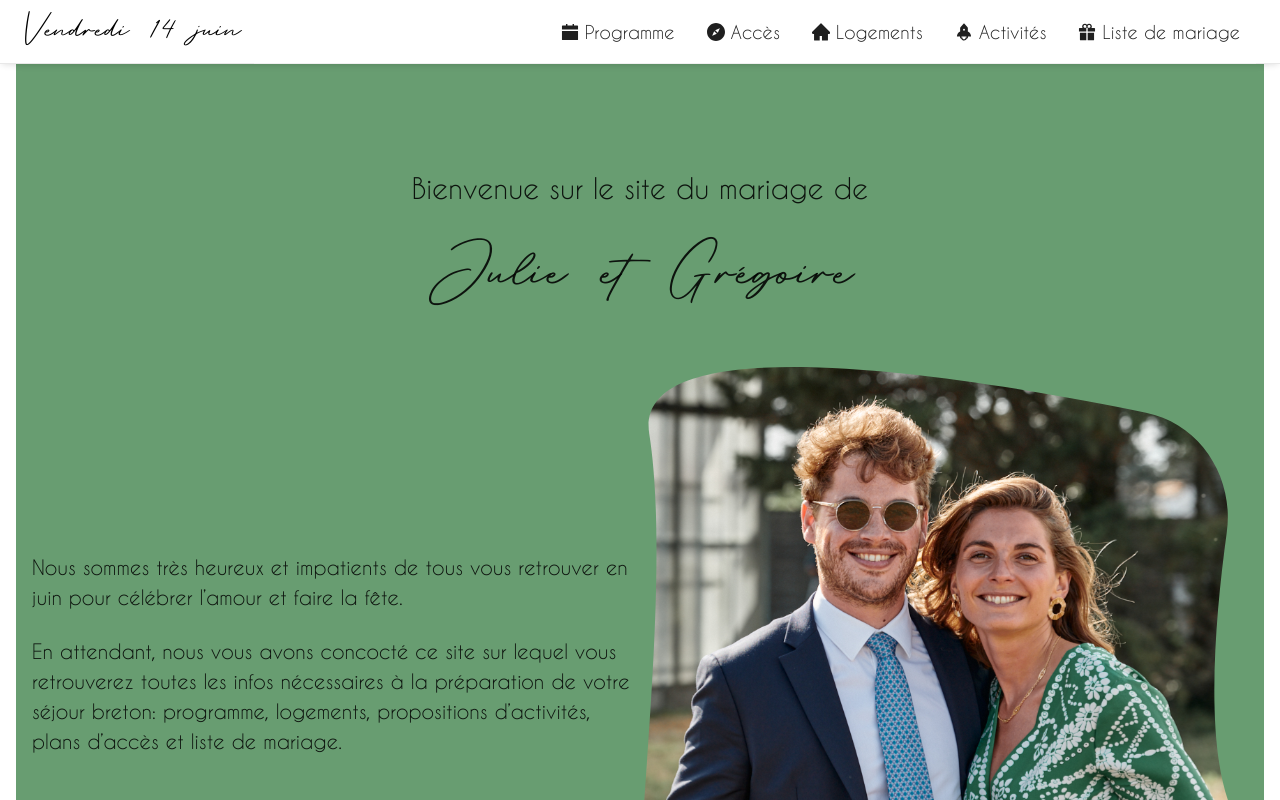
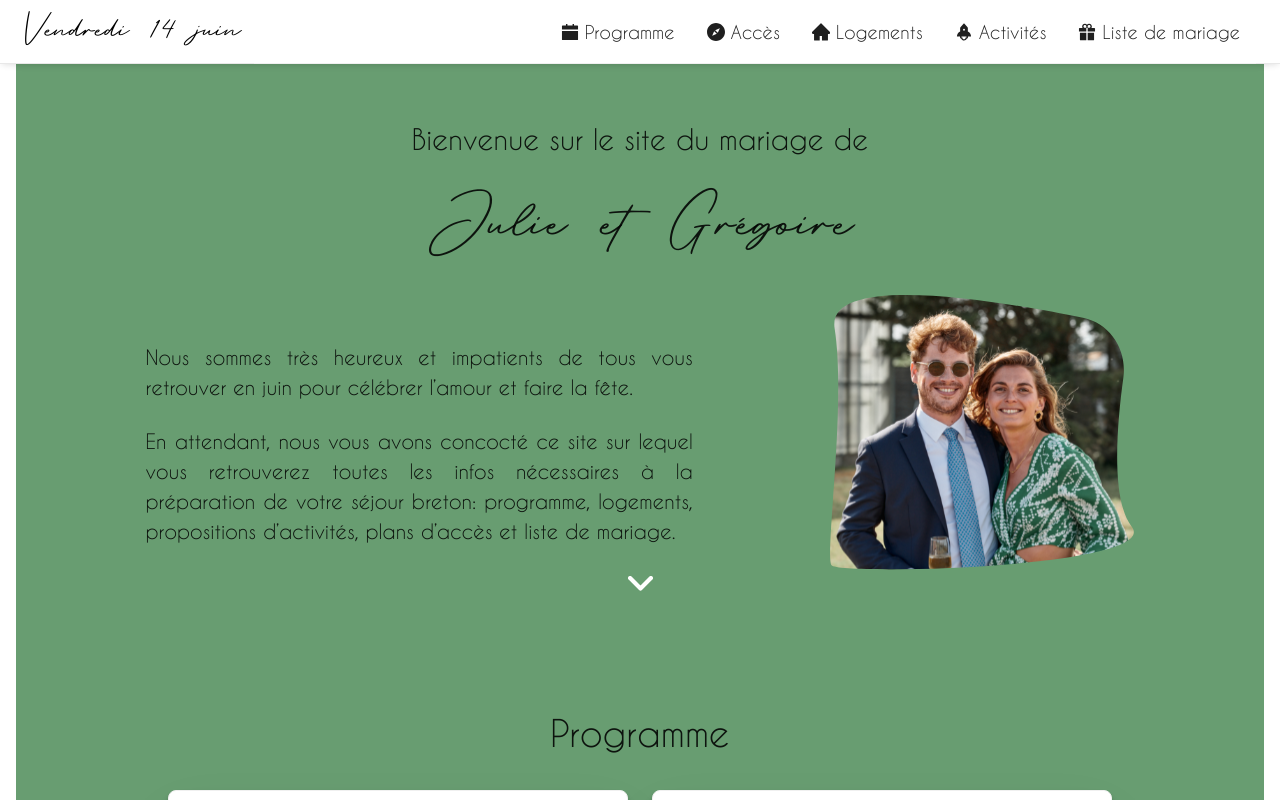
Before and after one commit to GregdTd/gregdtd.github.io, a React (Vite) app: page / in a window 1280 px wide. Shown: the top 800 px of the page. Built offline with nearby package versions, Linux system fonts and the light colour scheme.

Commit message:
Few adjustement here and there

```diff
--- a/src/components/Menu.tsx
+++ b/src/components/Menu.tsx
@@ -1,7 +1,7 @@
 import { CalendarFilled, CompassFilled, GiftFilled, HomeFilled, RocketFilled } from '@ant-design/icons'
 import type { MenuProps } from 'antd'
 import { Menu as BaseMenu } from 'antd'
-import React, { useState } from 'react'
+import React from 'react'
 import { scroller } from 'react-scroll'
 import styled from 'styled-components'
 import { Colors } from '../styles/Colors'
@@ -34,18 +34,22 @@ const items: MenuProps['items'] = [
     },
 ]
 
-export const Menu: React.FC<{ mode: 'horizontal' | 'vertical' | 'inline'; showDrawer?: () => void }> = ({ mode, showDrawer }) => {
-    const [current, setCurrent] = useState('mail')
-
+interface BaseMenuProps {
+    mode: 'horizontal' | 'vertical' | 'inline'
+    currentValueSelected: string | undefined
+    setCurrentValue: React.Dispatch<string | undefined>
+    showDrawer?: () => void
+}
+export const Menu: React.FC<BaseMenuProps> = ({ mode, currentValueSelected, setCurrentValue, showDrawer }) => {
     const onClick: MenuProps['onClick'] = (e) => {
-        setCurrent(e.key)
+        setCurrentValue(e.key)
         if (showDrawer !== undefined) {
             showDrawer()
         }
-        scroller.scrollTo(e.key, { smooth: true, duration: 500 })
+        scroller.scrollTo(e.key, { smooth: true, duration: 500, offset: 30 })
     }
 
-    return <SMenu onClick={onClick} selectedKeys={[current]} mode={mode} items={items} />
+    return <SMenu onClick={onClick} selectedKeys={currentValueSelected ? [currentValueSelected] : undefined} mode={mode} items={items} />
 }
 
 const SMenu = styled(BaseMenu)`
--- a/src/components/NavigationBar.tsx
+++ b/src/components/NavigationBar.tsx
@@ -12,15 +12,21 @@ const TITLE = 'Vendredi 14 juin'
 
 export const NavigationBar = () => {
     const [open, setOpen] = useState(false)
+    const [current, setCurrent] = useState(undefined)
     const showDrawer = () => {
         setOpen(!open)
     }
     const isTabletOrMobile = useMedia(`screen and (max-width: 1024px)`)
 
+    const onTitleClick = () => {
+        setCurrent(undefined)
+        animateScroll.scrollToTop({ duration: 500, smooth: true })
+    }
+
     return (
         <Header>
             <nav>
-                <Title onClick={() => animateScroll.scrollToTop({ duration: 500, smooth: true })}>{TITLE}</Title>
+                <Title onClick={onTitleClick}>{TITLE}</Title>
                 <NavBarMenu>
                     {isTabletOrMobile ? (
                         <>
@@ -28,11 +34,11 @@ export const NavigationBar = () => {
                                 <MenuOutlined />
                             </BurgerButton>
                             <Drawer title={TITLE} placement="right" closable={true} onClose={showDrawer} open={open} style={{ zIndex: 99999 }}>
-                                <Menu mode="inline" showDrawer={showDrawer} />
+                                <Menu mode="inline" showDrawer={showDrawer} currentValueSelected={current} setCurrentValue={setCurrent} />
                             </Drawer>
                         </>
                     ) : (
-                        <Menu mode="horizontal" />
+                        <Menu mode="horizontal" currentValueSelected={current} setCurrentValue={setCurrent} />
                     )}
                 </NavBarMenu>
             </nav>
--- a/src/pages/Welcome.tsx
+++ b/src/pages/Welcome.tsx
@@ -3,12 +3,12 @@ import styled from 'styled-components'
 import BaseJulieGregPhoto from '../assets/jugreg.svg?react'
 
 import { Arrow } from '../components/Arrow'
-import { SectionWrapper } from '../styles/Layout'
+import { SectionWrapper as BaseSectionWrapper } from '../styles/Layout'
 import { mobile } from '../styles/media-queries'
 
 export const Welcome: React.FC = () => {
     return (
-        <SectionWithBackground id="welcome">
+        <SectionWrapper id="welcome">
             <Title>
                 Bienvenue sur le site du mariage de<Surname>Julie et Grégoire</Surname>
             </Title>
@@ -23,17 +23,19 @@ export const Welcome: React.FC = () => {
                 <JulieGregPhoto />
             </Wrapper>
             <Arrow />
-        </SectionWithBackground>
+        </SectionWrapper>
     )
 }
 
-const SectionWithBackground = styled(SectionWrapper)``
+const SectionWrapper = styled(BaseSectionWrapper)`
+    padding-top: 54px;
+`
 
 const Wrapper = styled.div`
     display: flex;
     flex-wrap: wrap;
     align-items: center;
-    justify-content: center;
+    justify-content: space-evenly;
     padding: 0px 16px;
 
     @media ${mobile} {
@@ -42,7 +44,7 @@ const Wrapper = styled.div`
 `
 
 const JulieGregPhoto = styled(BaseJulieGregPhoto)`
-    width: 50%;
+    width: 25%;
     height: auto;
 
     @media ${mobile} {
@@ -53,6 +55,7 @@ const JulieGregPhoto = styled(BaseJulieGregPhoto)`
 
 const Title = styled.h1`
     font-size: 28px;
+    margin: 0;
 
     @media ${mobile} {
         font-size: 18px;
@@ -69,8 +72,9 @@ const Surname = styled.div`
 `
 
 const WrapperText = styled.div`
-    width: 50%;
+    width: 45%;
     font-size: 20px;
+    margin-right: 24px;
 
     @media ${mobile} {
         width: 100%;
@@ -79,6 +83,7 @@ const WrapperText = styled.div`
 `
 
 const Text = styled.div`
-    text-align: left;
+    text-align: justify;
+    hyphens: auto;
     padding-top: 24px;
 `
```
